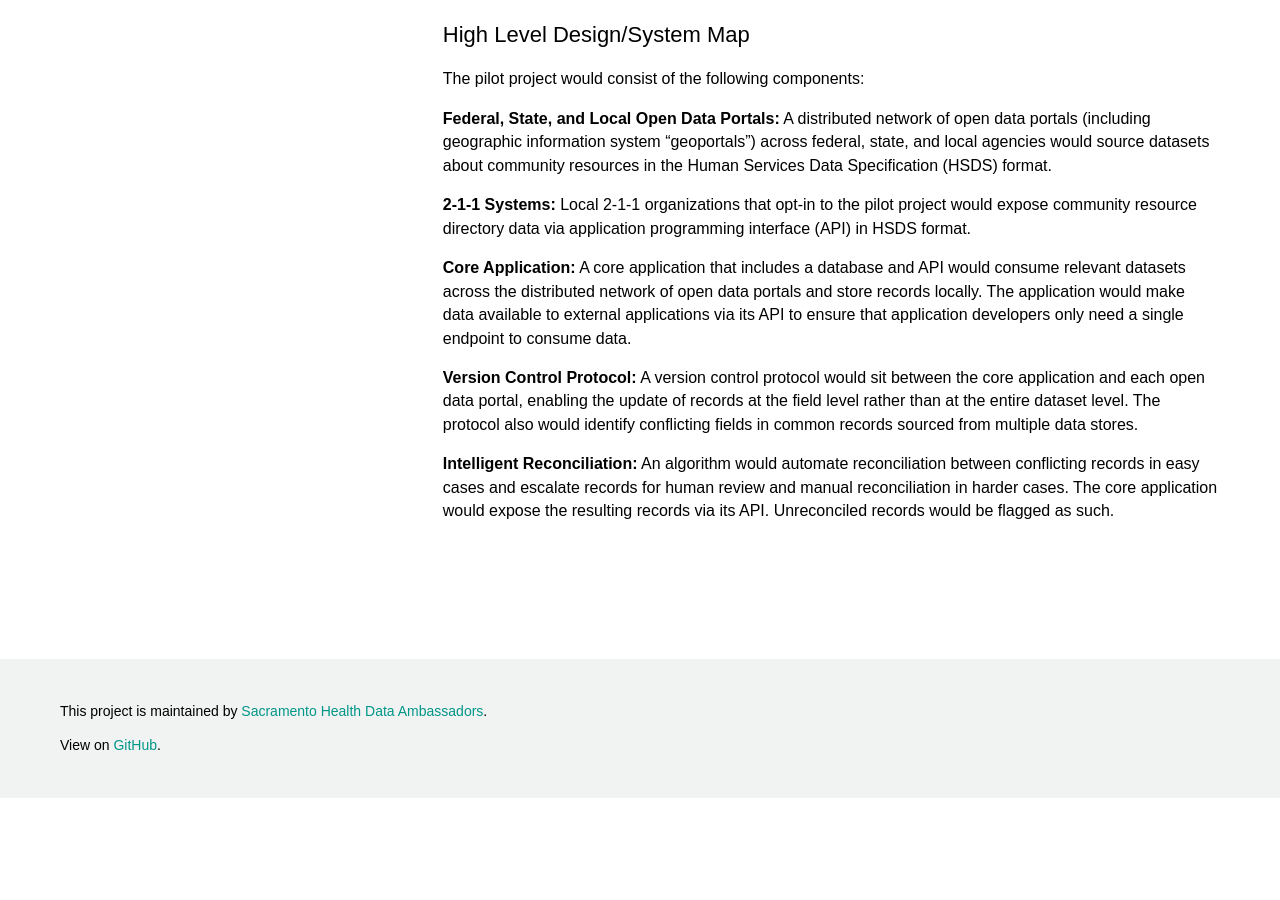
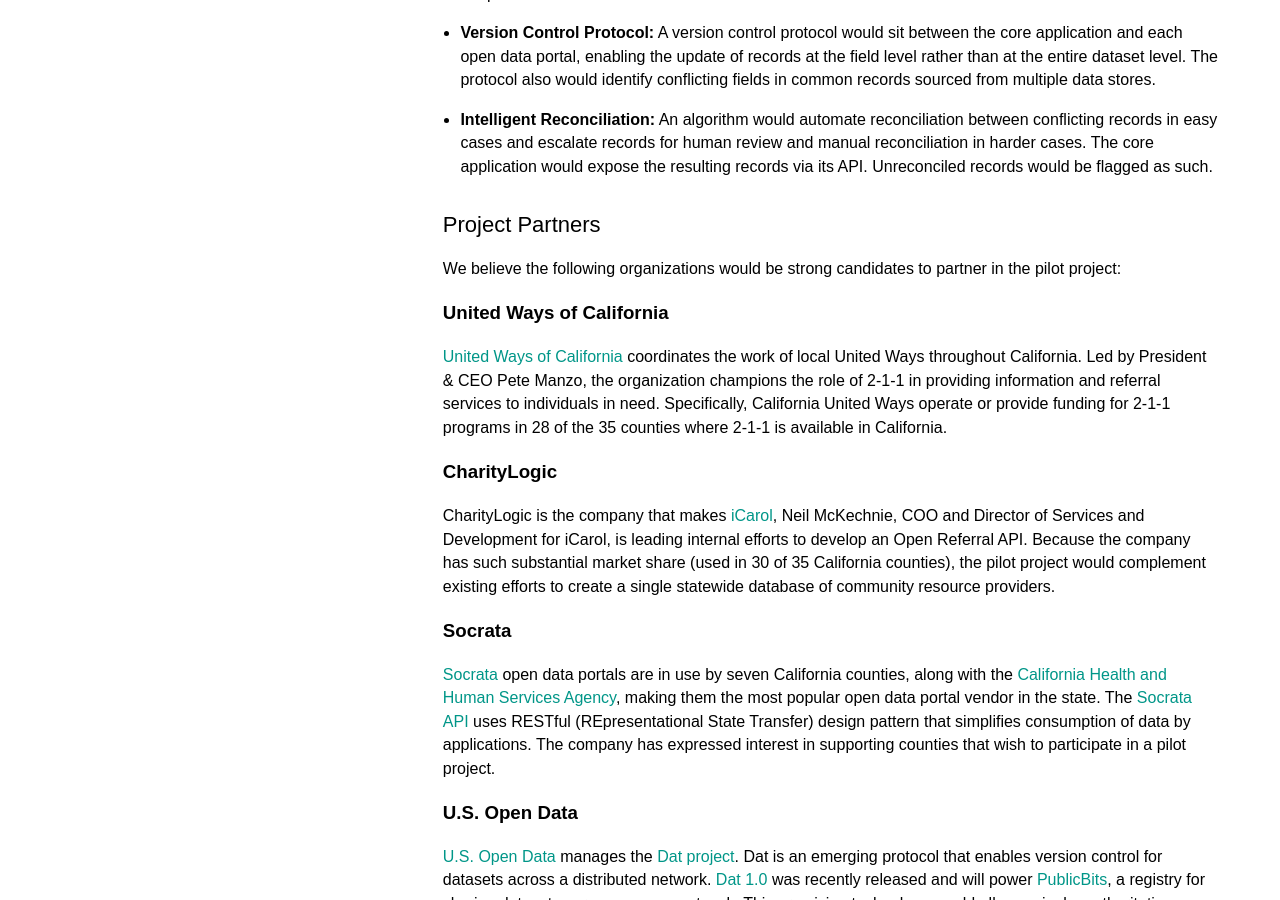
Before and after one commit to joelrip/human-services-scoping-plan, a Jekyll site: the page built from _pages/high-level-plan.md, in a window 1280 px wide and 900 px high, scrolled down 651 px. Built offline with Jekyll 4.4.1, drawn with Linux system fonts in a browser that asks for light colours; before the commit the page ends 1449 px from its top, so only the background shows below that; some of the changed text lies outside the part shown.

Commit message:
Add prospective partners

```diff
--- a/_pages/high-level-plan.md
+++ b/_pages/high-level-plan.md
@@ -3,26 +3,59 @@ layout: default
 title:  "High Level Plan"
 ---
 
-Coming soon.
-
-## Possible Contents
-- High Level Design/System Map
-- Project Partners
-- User Stories
-- Implementation Plan
-- Sustainability Plan
-- High Level Project Budget/Cost Estimate
-
 ## High Level Design/System Map
 
 The pilot project would consist of the following components:
 
-**Federal, State, and Local Open Data Portals:** A distributed network of open data portals (including geographic information system “geoportals”) across federal, state, and local agencies would source datasets about community resources in the Human Services Data Specification (HSDS) format.
+- **Federal, State, and Local Open Data Portals:** A distributed network of open data portals (including geographic information system “geoportals”) across federal, state, and local agencies would source datasets about community resources in the Human Services Data Specification (HSDS) format.
+- **2-1-1 Systems:** Local 2-1-1 organizations that opt-in to the pilot project would expose community resource directory data via application programming interface (API) in HSDS format.
+- **Core Application:** A core application that includes a database and API would consume relevant datasets across the distributed network of open data portals and store records locally. The application would make data available to external applications via its API to ensure that application developers only need a single endpoint to consume data.
+- **Version Control Protocol:** A version control protocol would sit between the core application and each open data portal, enabling the update of records at the field level rather than at the entire dataset level. The protocol also would identify conflicting fields in common records sourced from multiple data stores.
+- **Intelligent Reconciliation:** An algorithm would automate reconciliation between conflicting records in easy cases and escalate records for human review and manual reconciliation in harder cases. The core application would expose the resulting records via its API. Unreconciled records would be flagged as such.
 
-**2-1-1 Systems:** Local 2-1-1 organizations that opt-in to the pilot project would expose community resource directory data via application programming interface (API) in HSDS format.
+## Project Partners
 
-**Core Application:** A core application that includes a database and API would consume relevant datasets across the distributed network of open data portals and store records locally. The application would make data available to external applications via its API to ensure that application developers only need a single endpoint to consume data.
+We believe the following organizations would be strong candidates to partner in the pilot project:
 
-**Version Control Protocol:** A version control protocol would sit between the core application and each open data portal, enabling the update of records at the field level rather than at the entire dataset level. The protocol also would identify conflicting fields in common records sourced from multiple data stores.
+### United Ways of California
 
-**Intelligent Reconciliation:** An algorithm would automate reconciliation between conflicting records in easy cases and escalate records for human review and manual reconciliation in harder cases. The core application would expose the resulting records via its API. Unreconciled records would be flagged as such.
+[United Ways of California](https://www.unitedwaysca.org/) coordinates the work of local United Ways throughout California. Led by President & CEO Pete Manzo, the organization champions the role of 2-1-1 in providing information and referral services to individuals in need. Specifically, California United Ways operate or provide funding for 2-1-1 programs in 28 of the 35 counties where 2-1-1 is available in California.
+
+### CharityLogic
+
+CharityLogic is the company that makes [iCarol](http://www.icarol.com/), Neil McKechnie, COO and Director of Services and Development for iCarol, is leading internal efforts to develop an Open Referral API. Because the company has such substantial market share (used in 30 of 35 California counties), the pilot project would complement existing efforts to create a single statewide database of community resource providers.
+
+### Socrata
+
+[Socrata](https://www.socrata.com/) open data portals are in use by seven California counties, along with the [California Health and Human Services Agency](https://chhs.data.ca.gov/), making them the most popular open data portal vendor in the state. The [Socrata API](https://dev.socrata.com/consumers/getting-started.html) uses RESTful (REpresentational State Transfer) design pattern that simplifies consumption of data by applications. The company has expressed interest in supporting counties that wish to participate in a pilot project.
+
+### U.S. Open Data
+
+[U.S. Open Data](https://usopendata.org/) manages the [Dat project](http://dat-data.com/). Dat is an emerging protocol that enables version control for datasets across a distributed network. [Dat 1.0](http://dat-data.com/blog/2016-02-01-dat-1) was recently released and will power [PublicBits](http://dat-data.com/blog/2016-02-01-announcing-publicbits), a registry for sharing datasets across an open network. This promising technology would allow a single, authoritative version of data to be made available from many sources, while retaining version history at an atomic field level (rather than at the [line-level](http://blog.okfn.org/2013/07/02/git-and-github-for-data/)).
+
+### County Welfare Directors Association of California
+
+The [County Welfare Directors Association of California](http://www.cwda.org/) (CWDA) plays an instrumental role in shaping state policy for vulnerable Californians. The organization represents human service directors from all 58 counties in the state and has actively engaged with our research process. The organization is well-positioned to advise on identifying the specific opportunities when grants or other funding to community resource providers might trigger an update to a dataset regarding available resources in a community.
+
+### Department of Social Services
+
+The [California Department of Social Services](http://www.cdss.ca.gov/cdssweb/default.htm) (CDSS) has a mission *"to serve, aid, and protect needy and vulnerable children and adults in ways that strengthen and preserve families, encourage personal responsibility, and foster independence."* With leadership from Deputy Director Pete Cervinka and Assistant Director for Horizontal Integration, Adam Dondro, CDSS continues to express interest in supporting efforts that align with their mission and that might integrate well with the California Health and Human Services Agency's open data initiative.
+
+<!-- ## User Stories
+
+
+
+## Implementation Plan
+
+Managed onboarding...
+
+Grant triggers...
+
+## Sustainability Plan
+
+
+
+## High Level Project Budget/Cost Estimate
+
+
+## Recommendations and Next Steps -->
```
